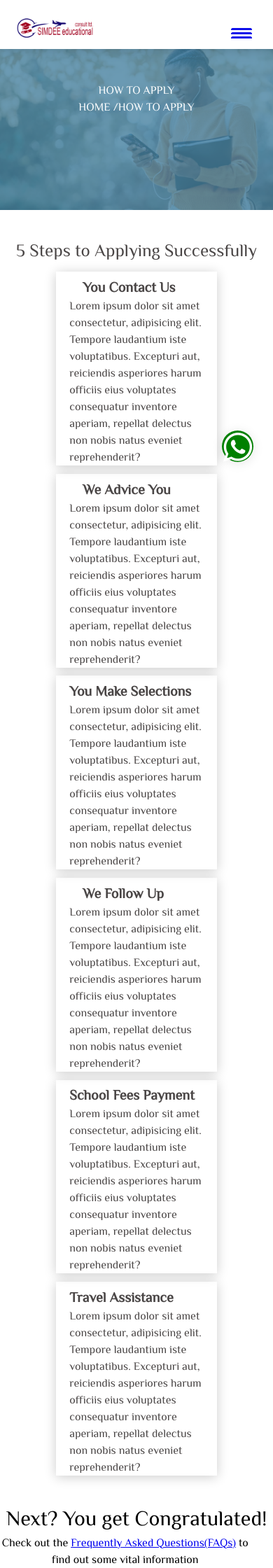
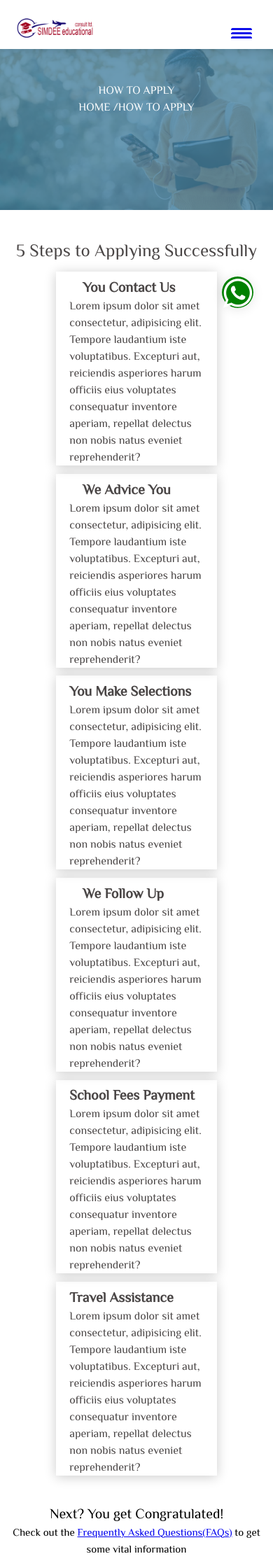
Before and after one commit to ThaddeusMercy/simdeeduconsult, a PHP site: page /apply.html in a window 390 px wide. Shown: the top 2240 px of the page at 70% size. Run offline with PHP 8.4, Linux system fonts and the light colour scheme.

Commit message:
mobile fixes

```diff
--- a/about.html
+++ b/about.html
@@ -65,9 +65,9 @@
     <div class="bg-landing-4 fade-in" id="bg-landing">
         <div class="dark-scarf-3">
             <div class="mother col-12 down-20 xs-12 xs-down-30 md-12 md-down-30">
-                <div class="col-12 shift-centre slide-up opacity xs-10 xs-off-1 md-10 md-off-1">
-                    <span class="white px50 prosperR xs-px0 md-px40">ABOUT SEC</span>
-                    <div>
+                <div class="col-12 shift-centre slide-up opacity xs-10 xs-off-1 md-10 md-off-1 xs-down-10">
+                    <span class="white px50 prosperR xs-px30 md-px40">ABOUT S.E.C</span>
+                    <div class="xs-12 xs-down-5">
                         <a href="index.html" class=" white prosperR">HOME </a><span class="white"> /ABOUT</span>
                     </div>
                 </div>
--- a/apply.html
+++ b/apply.html
@@ -83,7 +83,7 @@
             <div class="col-2 off-2 xs-8 xs-off-2 xs-down-3 down-3 md-4 md-off-1 md-down-3">
                 <div class="container">
                     <div class="card">
-                        <div class="col-11 off-2 xs-7 xs-off-2 xs-down-3 md-8 md-off-2 md-down-3">
+                        <div class="col-11 off-2 xs-10 xs-off-2 xs-down-3 md-8 md-off-2 md-down-3">
                             <span class="px20 bold xs-px20 md-px20 fade">You Contact Us</span>
                         </div>
                         <div class="col-11 off-1 xs-10 xs-off-1 md-10 md-off-1">
@@ -96,7 +96,7 @@
             <div class="col-2 off-1 xs-8 xs-off-2 xs-down-3 down-3 md-4 md-off-1 md-down-3">
                 <div class="container">
                     <div class="card">
-                        <div class="col-11 off-2 xs-7 xs-off-2 xs-down-3 md-8 md-off-2 md-down-3">
+                        <div class="col-11 off-2 xs-10 xs-off-2 xs-down-3 md-8 md-off-2 md-down-3">
                             <span class="px20 bold xs-px20 md-px20 fade">We Advice You</span>
                         </div>
                         <div class="col-11 off-1 xs-10 xs-off-1 md-10 md-off-1">
@@ -123,7 +123,7 @@
         <div class="col-2 off-2 xs-8 xs-off-2 xs-down-3 down-3 md-4 md-off-1 md-down-3">
             <div class="container">
                 <div class="card">
-                    <div class="col-11 off-2 xs-7 xs-off-2 xs-down-3 md-8 md-off-2 md-down-3">
+                    <div class="col-11 off-2 xs-10 xs-off-2 xs-down-3 md-8 md-off-2 md-down-3">
                         <span class="px20 bold xs-px20 md-px20 fade">We Follow Up</span>
                     </div>
                     <div class="col-11 off-1 xs-10 xs-off-1 md-10 md-off-1">
@@ -136,7 +136,7 @@
         <div class="col-2 off-1 xs-8 xs-off-2 xs-down-3 down-3 md-4 md-off-1 md-down-3">
             <div class="container">
                 <div class="card">
-                    <div class="col-11 off-2 xs-10 xs-off-1 xs-down-3 md-10 md-off-1 md-down-3">
+                    <div class="col-11 off-2 xs-11 xs-off-1 xs-down-3 md-10 md-off-1 md-down-3">
                         <span class="px20 bold xs-px20 md-px20 fade">School Fees Payment</span>
                     </div>
                     <div class="col-11 off-1 xs-10 xs-off-1 md-10 md-off-1">
@@ -163,11 +163,11 @@
 
     <div class="col-12">
         <div class="col-12 shift-centre down-3 xs-12 xs-down-10 md-12 md-down-10">
-            <span class="px30 xs-px30 md-px40">Next? You get Congratulated!</span>
+            <span class="px30 xs-px20 md-px40">Next? You get Congratulated!</span>
         </div>
-        <div class="xs-11 md-8 md-off-2 col-12 shift-centre">
-            <span class="px20 xs-px18">
-                Check out the <a href="faqs.html" class="faqs">Frequently Asked Questions(FAQs)</a> to find out some vital information
+        <div class="xs-12 md-8 md-off-2 col-12 shift-centre">
+            <span class="px20 xs-px15">
+                Check out the <a href="faqs.html" class="faqs">Frequently Asked Questions(FAQs)</a> to get some vital information
             </span>
         </div>
     </div>
--- a/css/style.css
+++ b/css/style.css
@@ -81,12 +81,12 @@ nav a:hover {
     height: 70px;
   }
   to {
-    height: 55%;
+    height: 105%;
   }
 }
 @keyframes navClosed {
   from {
-    height: 55%;
+    height: 105%;
   }
   to {
     height: 70px;
@@ -102,7 +102,7 @@ nav a:hover {
   margin-top: -35px;
 }
 .mobile-nav-closed a:first-child {
-  margin-top: 30%;
+  margin-top: 40%;
 }
 .classes-extention a:first-child {
   margin-top: -10px;
@@ -751,12 +751,12 @@ a {
     margin-right: 10px !important;
   }
   .bg-footer {
-    height: 700px !important;
+    height: 850px !important;
     background-position: fixed;
   }
   .whatsapp-contact {
     position: fixed;
-    margin-top: 600px !important;
+    margin-top: 380px !important;
     margin-left: 80% !important;
     z-index: 6 !important;
     transition: 0.5s;
@@ -989,7 +989,7 @@ a {
   }
   .whatsapp-contact {
     position: fixed;
-    margin-top: 900px !important;
+    margin-top: 350px !important;
     margin-left: 80% !important;
     z-index: 6 !important;
     transition: 0.5s;
@@ -1240,7 +1240,7 @@ a {
 }
 .whatsapp-contact {
   position: fixed;
-  margin-top: 600px;
+  margin-top: 500px;
   margin-left: 90%;
   z-index: 6;
   transition: 0.5s;
```
